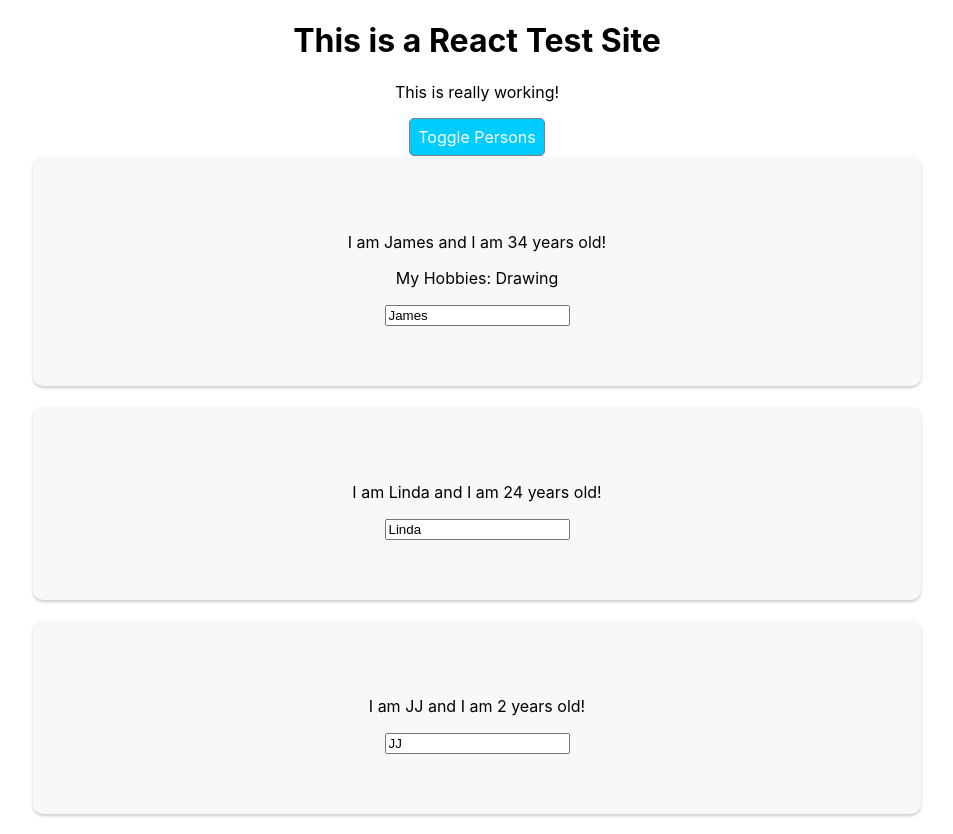
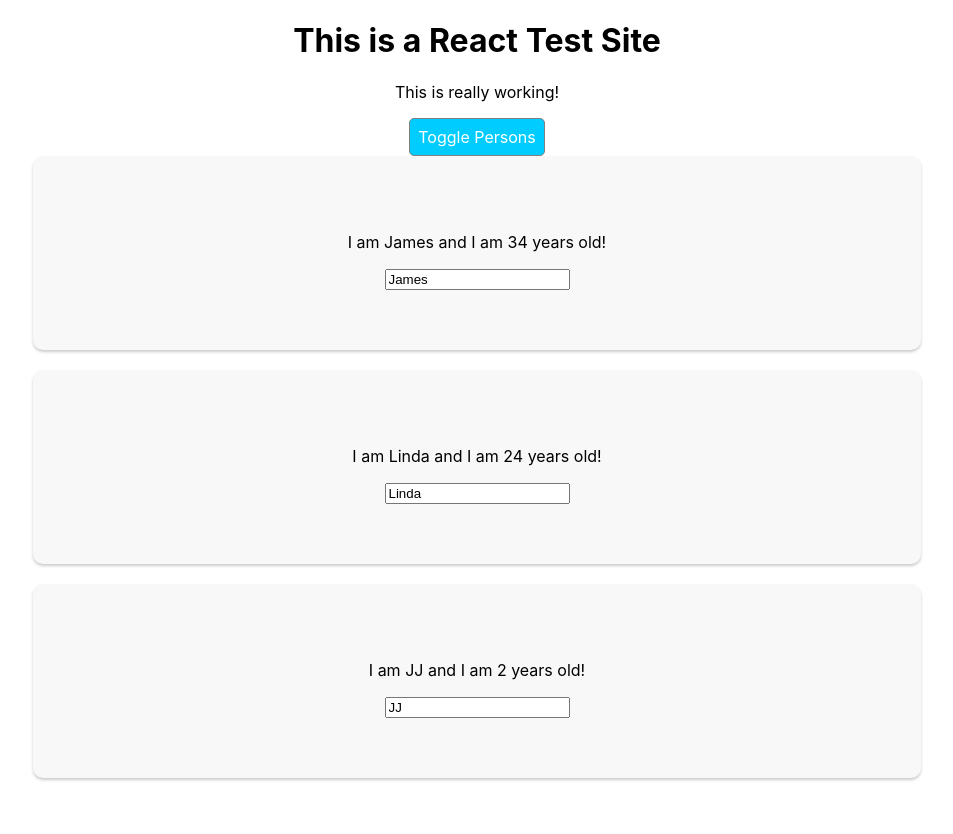
Before and after one commit to jamesdesigns/react-test, a React (Create React App) app: page / in a window 1280 px wide. Both pictures are taken after a click on the button "Toggle Persons". Shown: the whole page, without its empty margins (163-1116 px from the left). After the commit the page ends 800 px from the top, so only its background shows below. Built offline with nearby package versions, Linux system fonts and the light colour scheme.

Commit message:
Add a map to the person function to output the array of persons

```diff
--- a/src/App.js
+++ b/src/App.js
@@ -59,17 +59,12 @@
   if (this.state.showPersons) {
     persons = (
       <div>
-      <Person
-        name={this.state.persons[0].name}
-        age={this.state.persons[0].age}
-        click={this.switchNameHandler.bind(this, 'James!')}
-        changed={this.nameChangedHandler} >My Hobbies: Drawing</Person>
-      <Person
-        name={this.state.persons[1].name}
-        age={this.state.persons[1].age} />
-      <Person
-        name={this.state.persons[2].name}
-        age={this.state.persons[2].age} />
+        { this.state.persons.map(person => {
+          return <Person
+            name={person.name}
+            age={person.age} />
+        })
+        }
     </div>
     );
   }
```
